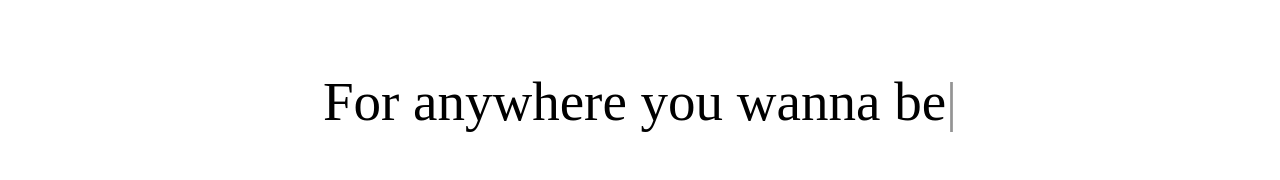
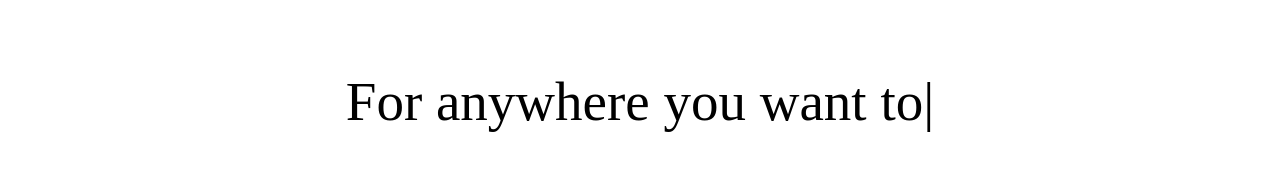
Before and after one commit to jamesjj1979/air-bnb, a React (Create React App) app: page / in a window 1280 px wide. Shown: the part 147-327 px from the top of the page. Built offline with nearby package versions, Linux system fonts and the light colour scheme; grey boxes are pictures that could not be loaded; a web font is replaced by a local one.

Commit message:
redid all times to down to 12 secs

```diff
--- a/src/App.js
+++ b/src/App.js
@@ -10,8 +10,8 @@ function App() {
   return (
     <div className="App">
      <Header></Header>
-      <Expire delay={16900}/>
-      <Inspire delay={16900}/>
+      <Expire delay={12000}/>
+      <Inspire delay={12000}/>
       <Modal></Modal>
       <Footer />
     </div>
--- a/src/css/footer.css
+++ b/src/css/footer.css
@@ -1,12 +1,5 @@
 
-.fadeIn {
-  font-family: Arial;
-  animation: fadeIn 7s;
-}
-@keyframes fadeIn {
-  0% { opacity: 0; }
-  100% { opacity: 1; }
-}
+
 
 .bottomimgs{
 height: 250px;
--- a/src/logic/footer.js
+++ b/src/logic/footer.js
@@ -10,14 +10,14 @@ function Footer() {
  useEffect(() => {
    const timer = setTimeout(() => {
      setVisible(true);
-   }, 0);
+   }, 13000);
    return () => clearTimeout(timer);
  }, []);
 
 
 
     return visible ? (
-      <div >
+      <div className="fadeIn">
 
           <ul className="footerWrapper1">
             <li>
--- a/src/logic/header.js
+++ b/src/logic/header.js
@@ -14,7 +14,7 @@ function Header() {
      useEffect(() => {
        const timer = setTimeout(() => {
          setVisible(true);
-       }, 18000);
+       }, 13000);
        return () => clearTimeout(timer);
      }, []);
 
--- a/src/logic/typing.js
+++ b/src/logic/typing.js
@@ -15,9 +15,9 @@ const Expire = (props) => {
     <div className="wrapper">
       <Typed
         className="typed"
-        strings={["For anywhere you wanna be", "There is..."]}
-        typeSpeed={150}
-        backSpeed={200}
+        strings={["For anywhere you want to be", "There is..."]}
+        typeSpeed={120}
+        backSpeed={100}
       />
     </div>
   ) : (
```
